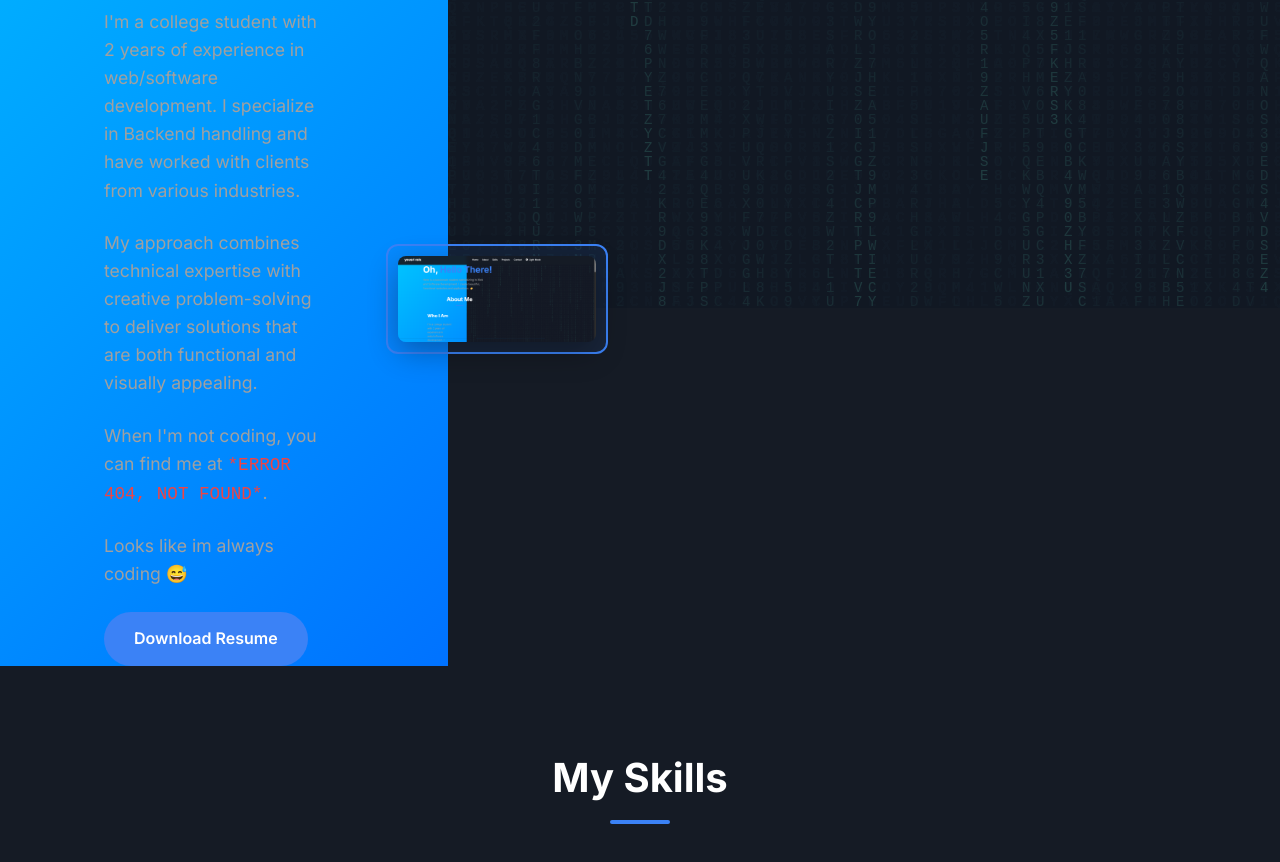
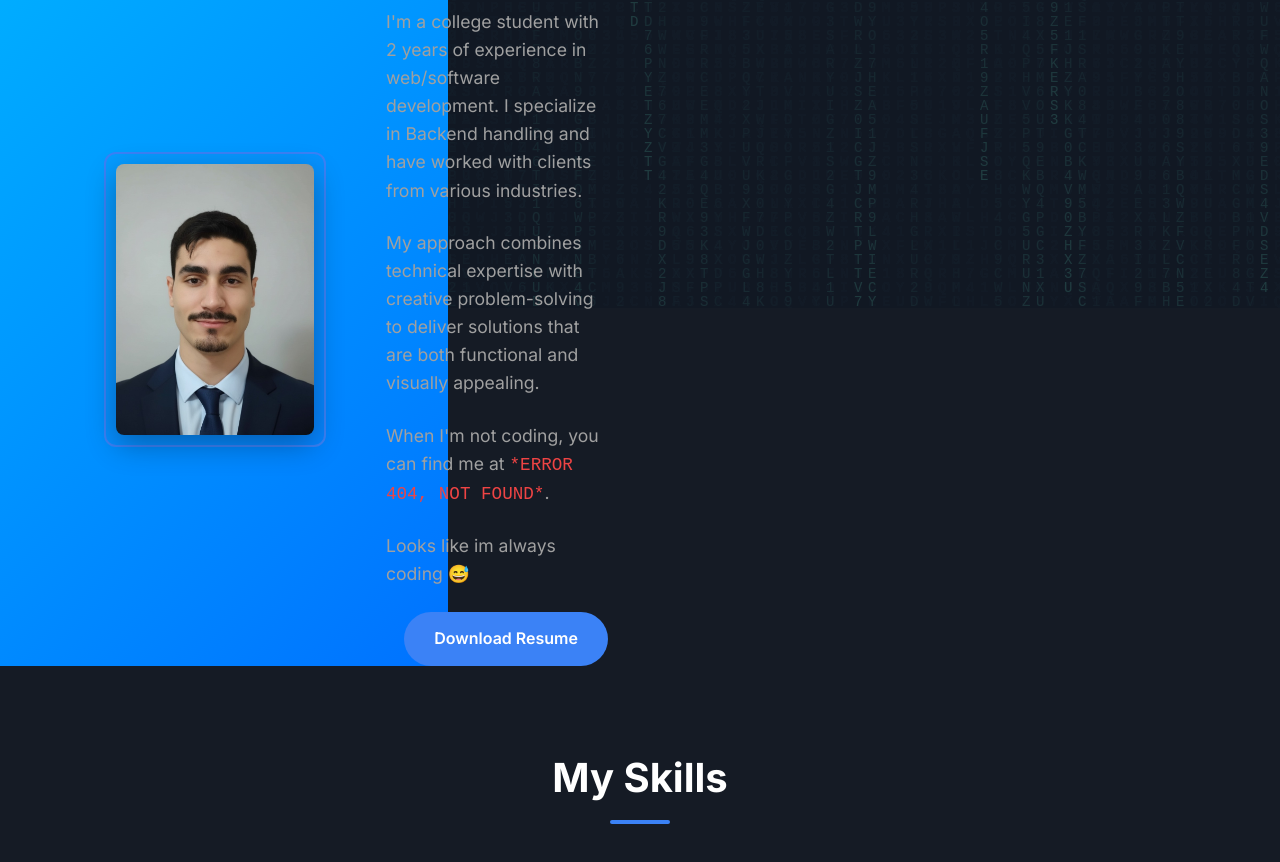
Before and after one commit to yousriplays/yousrirais, a plain HTML site: page index.html in a window 1280 px wide. Shown: the part 492-1354 px from the top of the page. Drawn offline with Linux system fonts and the light colour scheme.

Commit message:
Swap profile image to left; align Download Resume right; update profile image src

```diff
--- a/css/styles.css
+++ b/css/styles.css
@@ -278,14 +278,24 @@ a {
 
 .image-frame img {
     width: 100%;
-    max-width: 350px;
+    max-width: 300px;
     display: block;
     border-radius: 8px;
     box-shadow: 0 10px 30px rgba(0, 0, 0, 0.3);
 }
 
+/* Place profile image to the left and align download button to the right */
+.about-image {
+    justify-content: flex-start;
+}
+
+.about-text .btn-container {
+    justify-content: flex-end;
+}
+
 .btn-container {
-    text-align: left;
+    display: flex;
+    justify-content: flex-start;
     margin-top: 20px;
 }
 
--- a/index.html
+++ b/index.html
@@ -42,6 +42,11 @@
                     <div class="container">
                         <h2 class="section-title center-title">About Me</h2>
                         <div class="about-grid">
+                            <div class="about-image scroll-morph">
+                                <div class="image-frame">
+                                    <img src="img/profile.jpg" alt="Profile Picture">
+                                </div>
+                            </div>
                             <div class="about-text scroll-morph">
                                 <h3>Who I Am</h3>
                                 <p>I'm a college student with 2 years of experience in web/software development. I
@@ -56,11 +61,7 @@
                                     <a href="#" class="btn btn-primary download-btn">Download Resume</a>
                                 </div>
                             </div>
-                            <div class="about-image scroll-morph">
-                                <div class="image-frame">
-                                    <img src="img/profile.png" alt="Profile Picture">
-                                </div>
-                            </div>
+
                         </div>
                     </div>
         </section>
```
